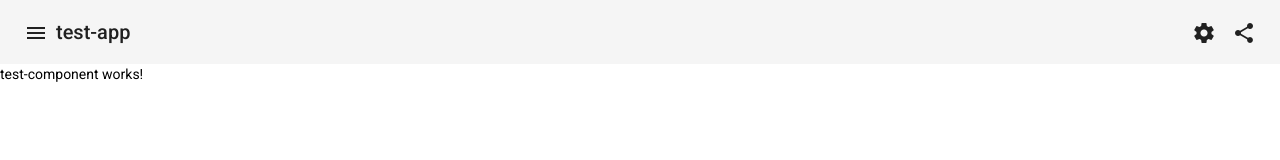
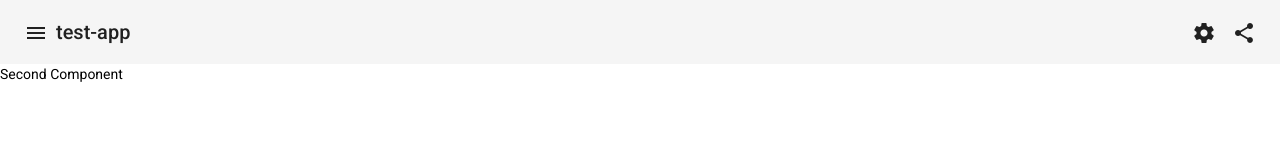
Before and after one commit to Stoichkov77/test-app, an Angular app: page / in a window 1280 px wide. Shown: the top 160 px of the page. Built offline with nearby package versions, Linux system fonts and the light colour scheme.

Commit message:
Changed text on second component

```diff
--- a/src/app/test-component/test-component.component.html
+++ b/src/app/test-component/test-component.component.html
@@ -1 +1 @@
-<p>test-component works!</p>
+<p>Second Component</p>
```
